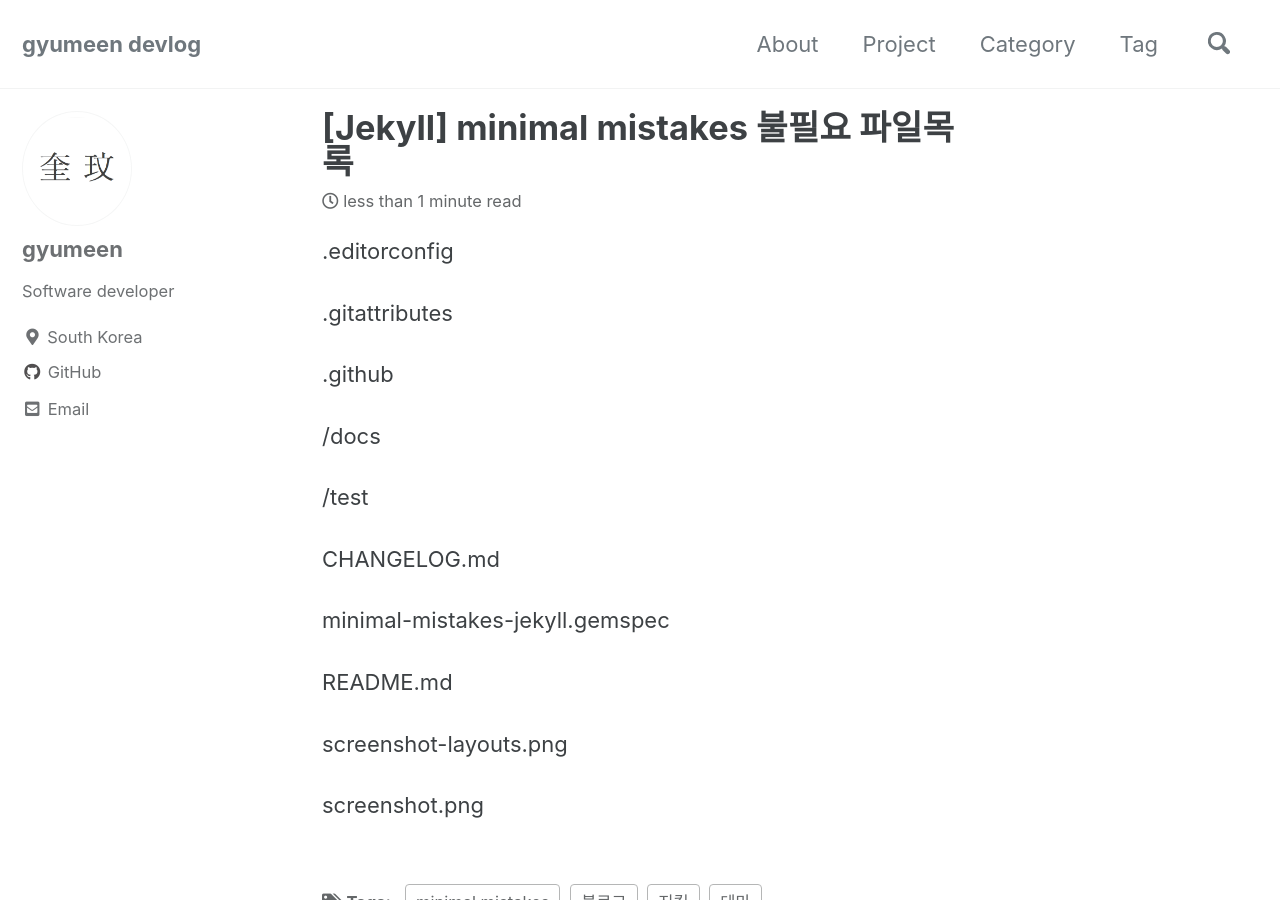
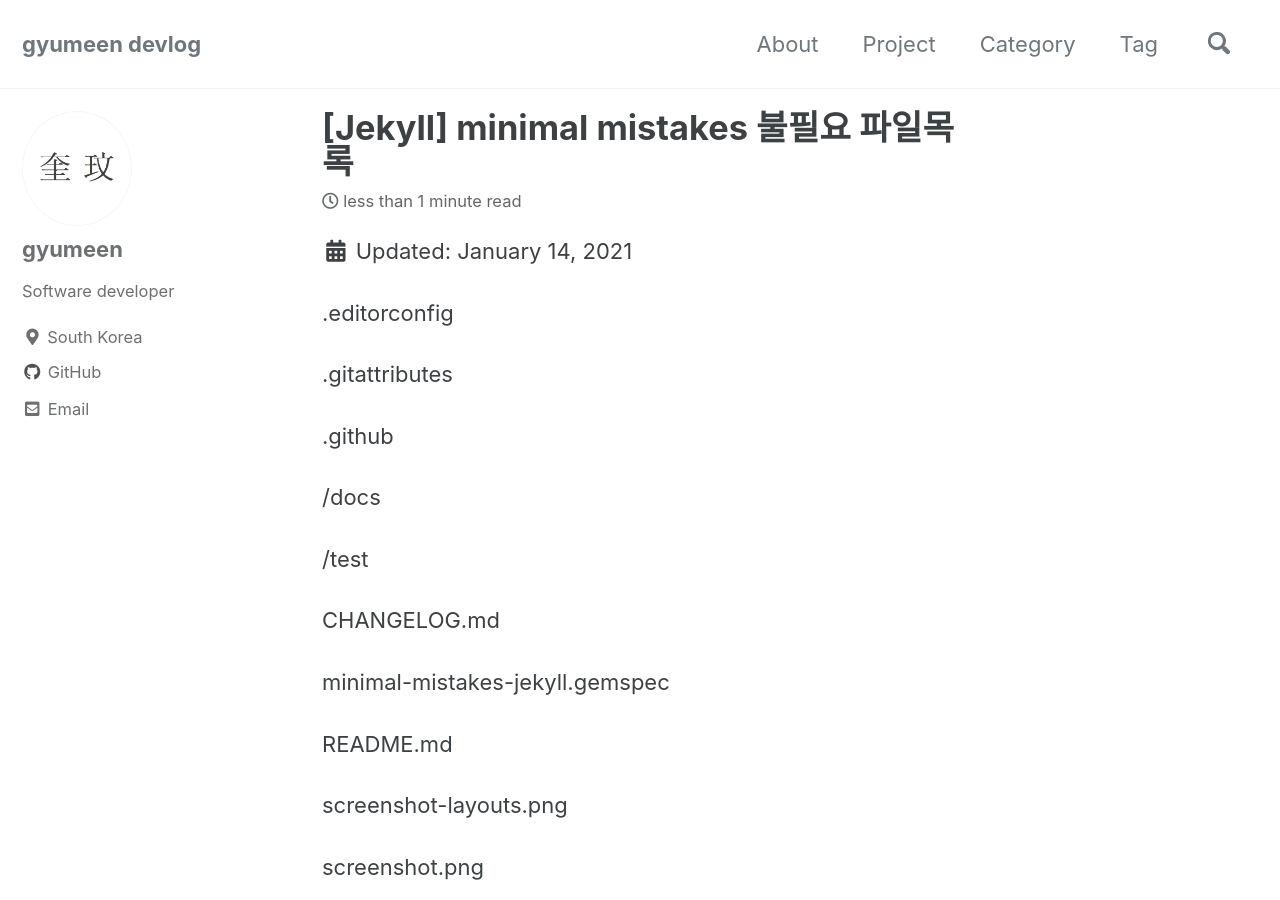
Before and after one commit to gyumeen/gyumeen.github.io, a Jekyll site: the page built from _posts/2021/Blog/2021-01-14-minimal mistakes_불필요 파일 목록.md, in a window 1280 px wide and 900 px high. Built offline with Jekyll 4.4.1, drawn with Linux system fonts in a browser that asks for light colours; cached includes are drawn as plain includes; comment, search, counter and statistics services are not loaded.

Commit message:
Update single.html

```diff
--- a/_layouts/single.html
+++ b/_layouts/single.html
@@ -28,12 +28,25 @@ layout: default
         <header>
           {% if page.title %}<h1 id="page-title" class="page__title" itemprop="headline">{{ page.title | markdownify | remove: "<p>" | remove: "</p>" }}</h1>{% endif %}
           {% include page__meta.html %}
+
+          <p class="page__date"><i class="fas fa-fw fa-calendar-alt" aria-hidden="true"></i> {{ site.data.ui-text[site.locale].date_label | default: "Updated:" }} <time datetime="{{ page.date | date_to_xmlschema }}">{{ page.date | date: "%B %d, %Y" }}</time></p>
+
         </header>
       {% endunless %}
 
       <section class="page__content" itemprop="text">
         {% if page.toc %}
-          <aside class="sidebar__right {% if page.toc_sticky %}sticky{% endif %}">
+          <aside class="sid
+
+
+
+
+
+
+
+
+
+                        ebar__right {% if page.toc_sticky %}sticky{% endif %}">
             <nav class="toc">
               <header><h4 class="nav__title"><i class="fas fa-{{ page.toc_icon | default: 'file-alt' }}"></i> {{ page.toc_label | default: site.data.ui-text[site.locale].toc_label | default: "On this page" }}</h4></header>
               {% include toc.html sanitize=true html=content h_min=1 h_max=6 class="toc__menu" skip_no_ids=true %}
```
